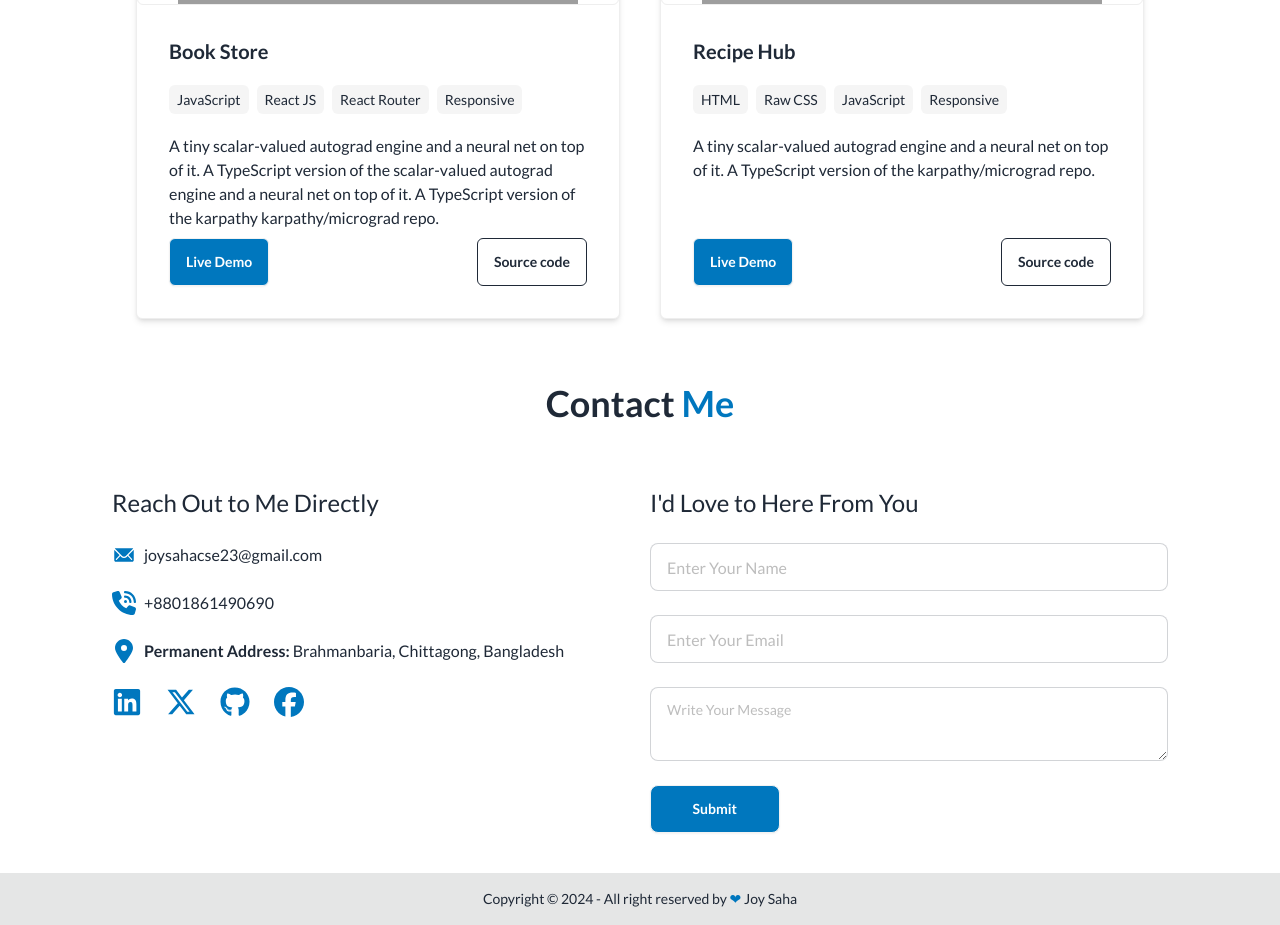
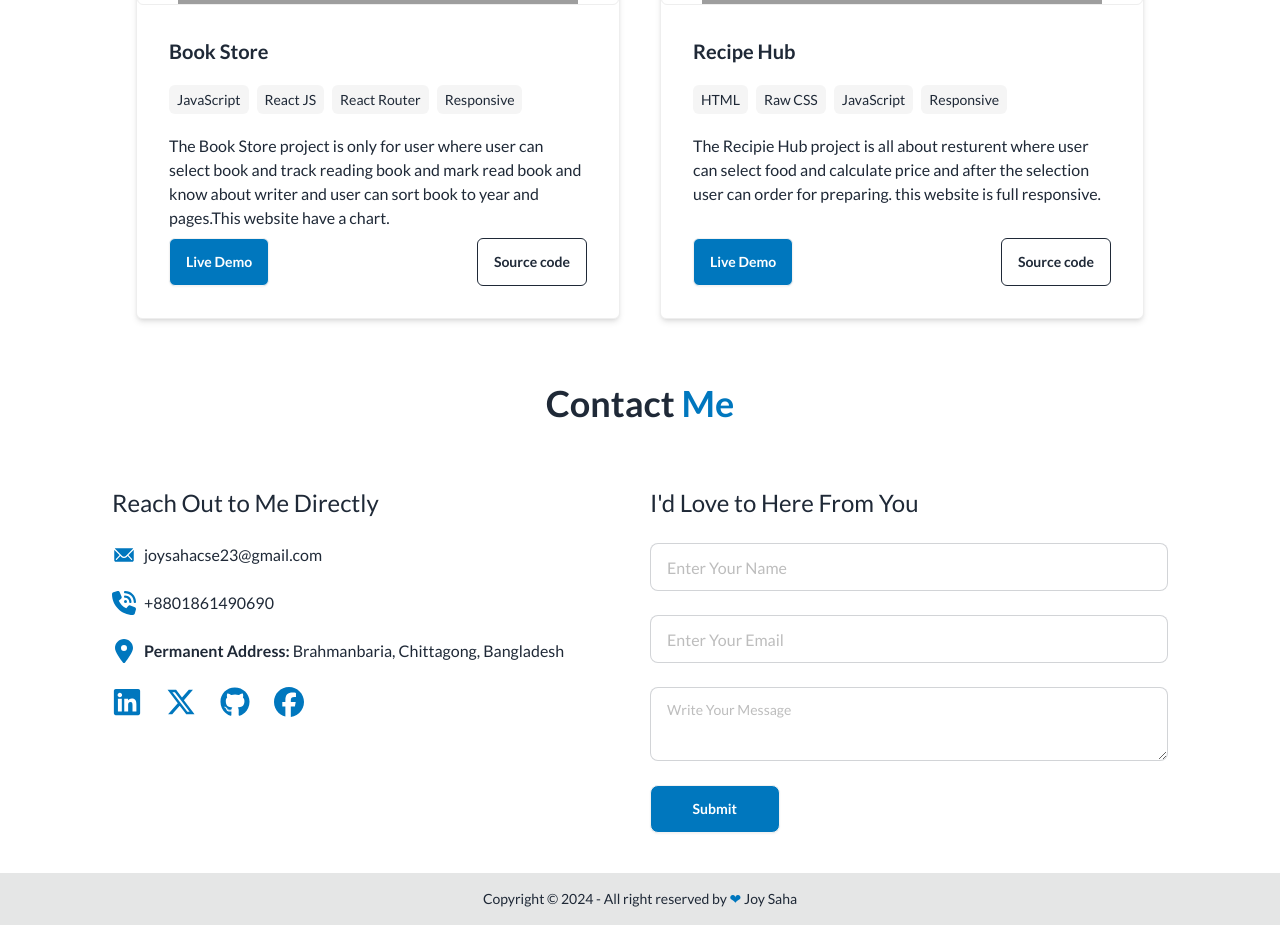
Before and after one commit to joysaha023/joy-saha-devs-profile, a React (Vite) app: page / in a window 1280 px wide. Shown: the part 2591-3516 px from the top of the page. Built offline with nearby package versions, Linux system fonts and the light colour scheme; grey boxes are pictures that could not be loaded.

Commit message:
navbar some style changes

```diff
--- a/src/Pages/NavBar/NavBar.jsx
+++ b/src/Pages/NavBar/NavBar.jsx
@@ -105,6 +105,7 @@ const NavBar = () => {
           className="mr-4 cursor-pointer text-xl py-1.5"
         >
           Joy <span className="text-[#0077be]">Saha</span>
+
         </Typography>
         <div className="hidden lg:block">
           <NavList />
--- a/src/data/ProjectData.js
+++ b/src/data/ProjectData.js
@@ -41,7 +41,7 @@ export const projectData = [
     tags: [{ name: "JavaScript" }, { name: "React JS" },{ name: "React Router" },  { name: "Responsive" }],
     startDate: "2023-08-06",
     summary:
-      "A tiny scalar-valued autograd engine and a neural net on top of it. A TypeScript version of the scalar-valued autograd engine and a neural net on top of it. A TypeScript version of the karpathy karpathy/micrograd repo.",
+      "The Book Store project is only for user where user can select book and track reading book and mark read book and know about writer and user can sort book to year and pages.This website have a chart.",
 
   },
   {
@@ -56,7 +56,7 @@ export const projectData = [
     tags: [{ name: "HTML" }, { name: "Raw CSS" },{ name: "JavaScript" }, { name: "Responsive" }],
     startDate: "2023-08-06",
     summary:
-      "A tiny scalar-valued autograd engine and a neural net on top of it. A TypeScript version of the karpathy/micrograd repo.",
+      "The Recipie Hub project is all about resturent where user can select food and calculate price and after the selection user can order for preparing. this website is full responsive.",
 
   },
 ];
```
